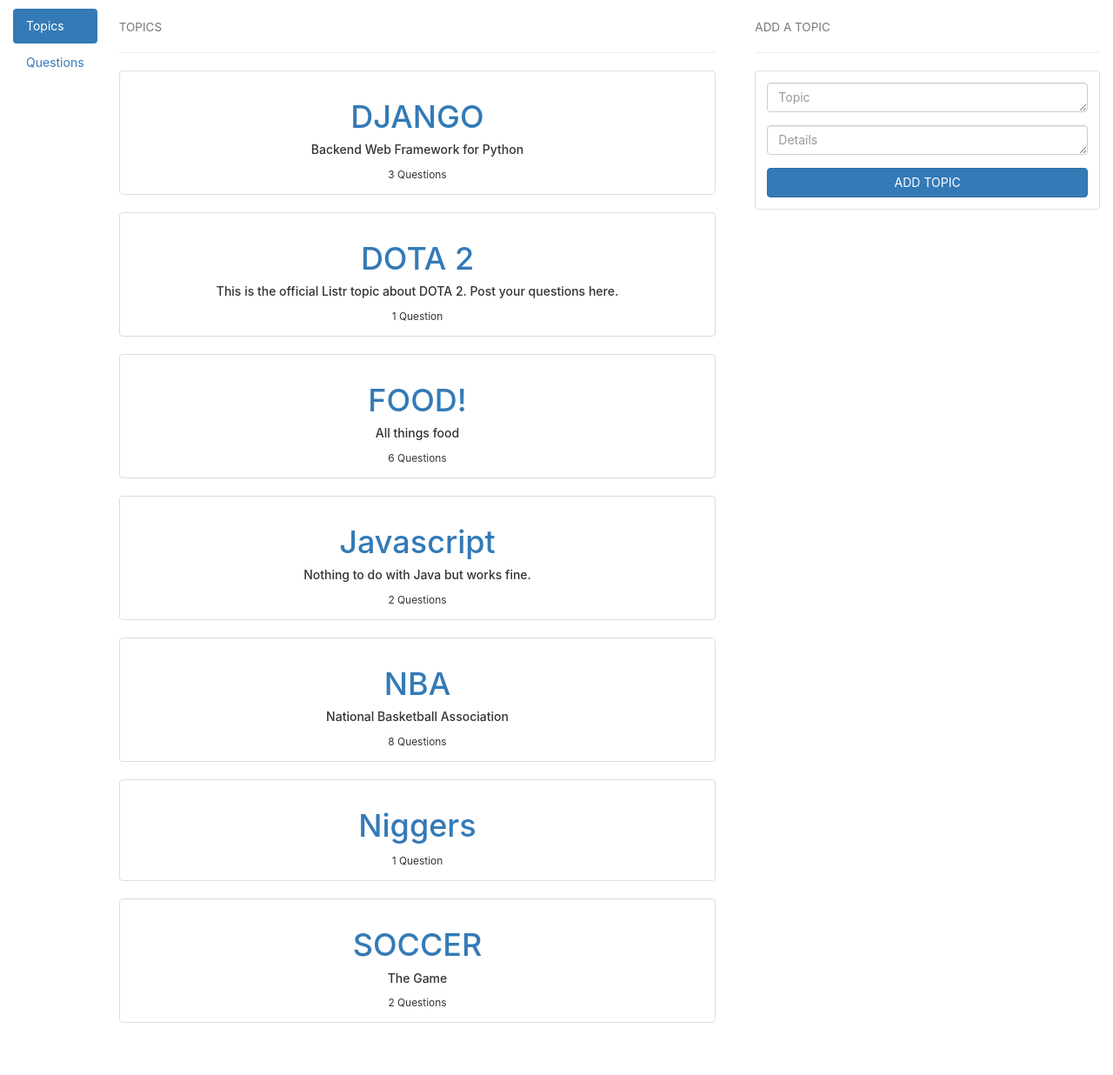
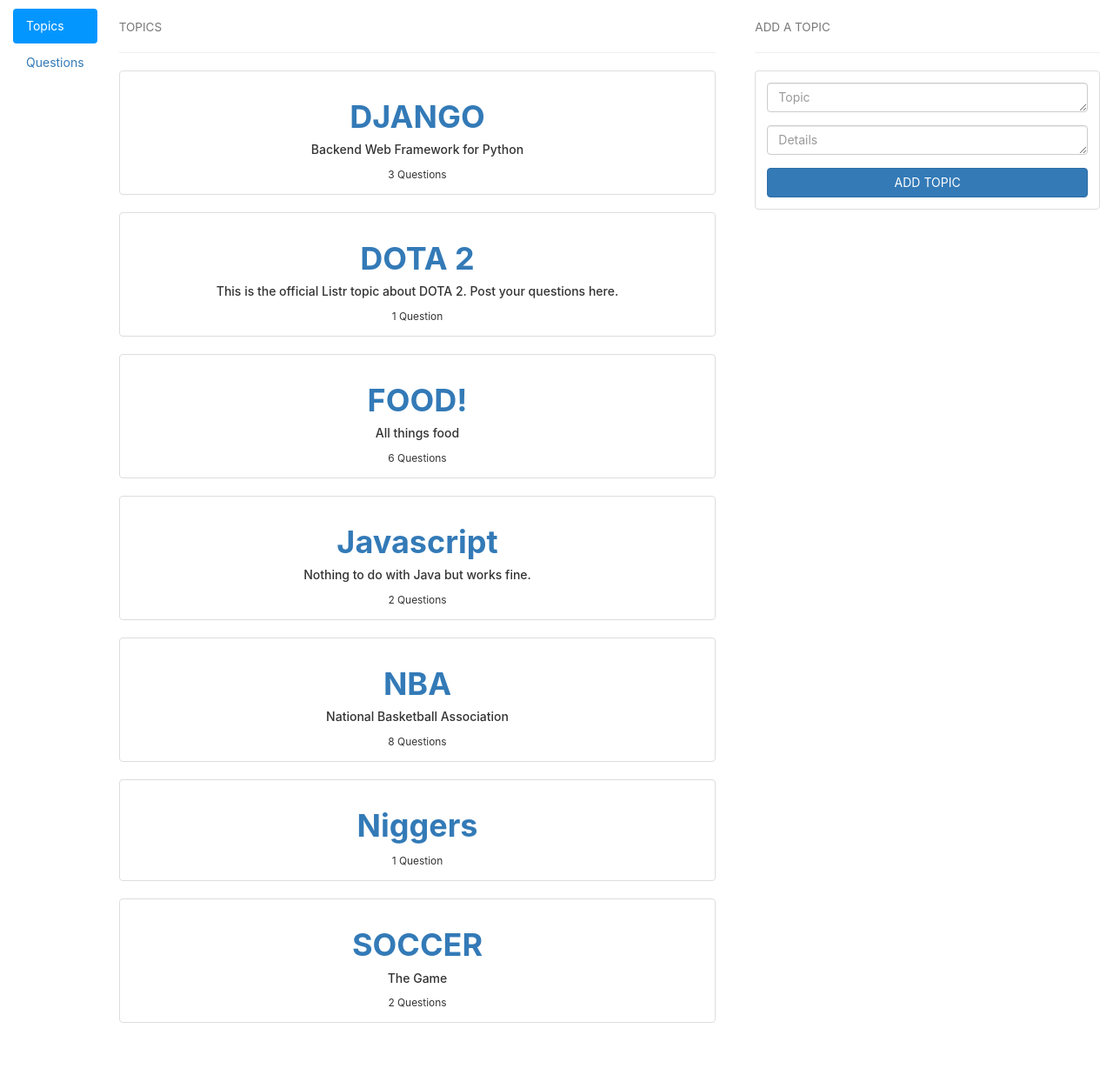
Before and after one commit to generil/listr, a Django app: page /topics/ in a window 1280 px wide. Shown: the part 50-1286 px from the top of the page at 87% size. Run offline with Django 3.2, Linux system fonts and the light colour scheme; a user stored in the database is signed in; data comes from the database, SQL or seed files in the repository; both versions use the stored data as it was after the commit; some libraries are stand-ins or nearby versions.

Commit message:
another set of bug fixes

```diff
--- a/questions/static/questions/css/custom.css
+++ b/questions/static/questions/css/custom.css
@@ -16,3 +16,7 @@ body {
   text-decoration: none;
   color: white
 }
+
+.nav-pills > li.active > a {
+  background: #0496ff;
+}
--- a/questions/templates/topics_page.html
+++ b/questions/templates/topics_page.html
@@ -46,13 +46,11 @@
           <div class="row">
             <div class="col-lg-12">
               <h4><small>TOPICS</small></h4>
-              <!-- <hr> -->
-              <!-- <button type="button" class="btn btn-primary btn-block">CREATE TOPIC</button> -->
               <hr> {% for topic in topics %}
               <div class="thumbnail">
                 <div class="caption" style="text-align:center">
                   <a href="/topics/{{topic.id}}">
-                    <h1>{{topic.topic}}</h1>
+                    <h1 style="font-weight: bold;">{{topic.topic}}</h1>
                   </a>
                   <h5>{{topic.details}}</h5>
                   {% if topic.question_count == 1 %}
```
Also changed, not shown: db.sqlite3.
